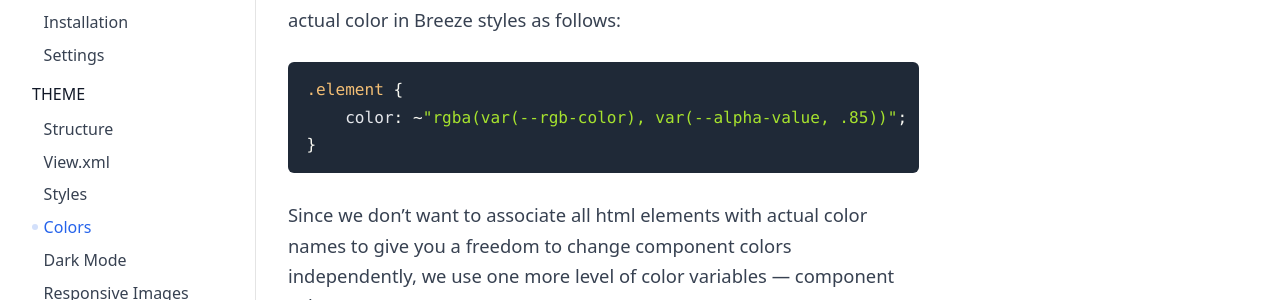
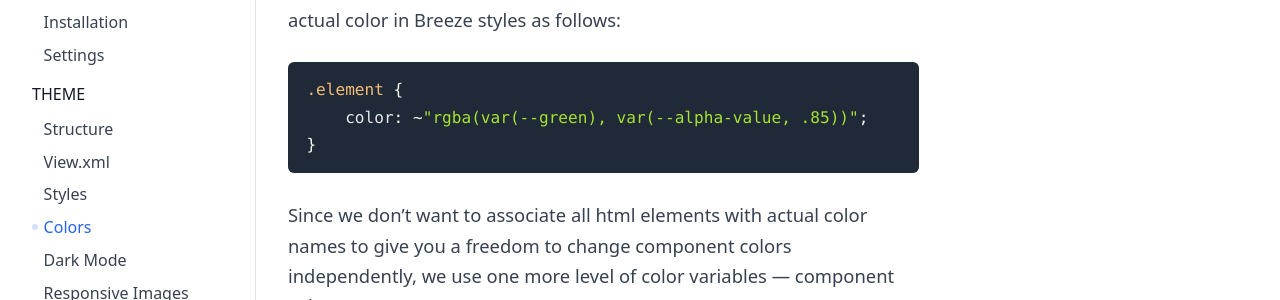
Before and after one commit to breezefront/breezefront.com, a Jekyll site: the page built from collections/_theme/colors.md, in a window 1280 px wide and 900 px high, scrolled down 1612 px. Shown: the part 152-452 px from the top of the window. Built offline with Jekyll 4.4.1, drawn with Linux system fonts in a browser that asks for light colours.

Commit message:
Use real color in example code

````diff
--- a/collections/_theme/colors.md
+++ b/collections/_theme/colors.md
@@ -75,7 +75,7 @@ in Breeze styles as follows:
 
 ```scss
 .element {
-    color: ~"rgba(var(--rgb-color), var(--alpha-value, .85))";
+    color: ~"rgba(var(--green), var(--alpha-value, .85))";
 }
 ```
 
````
